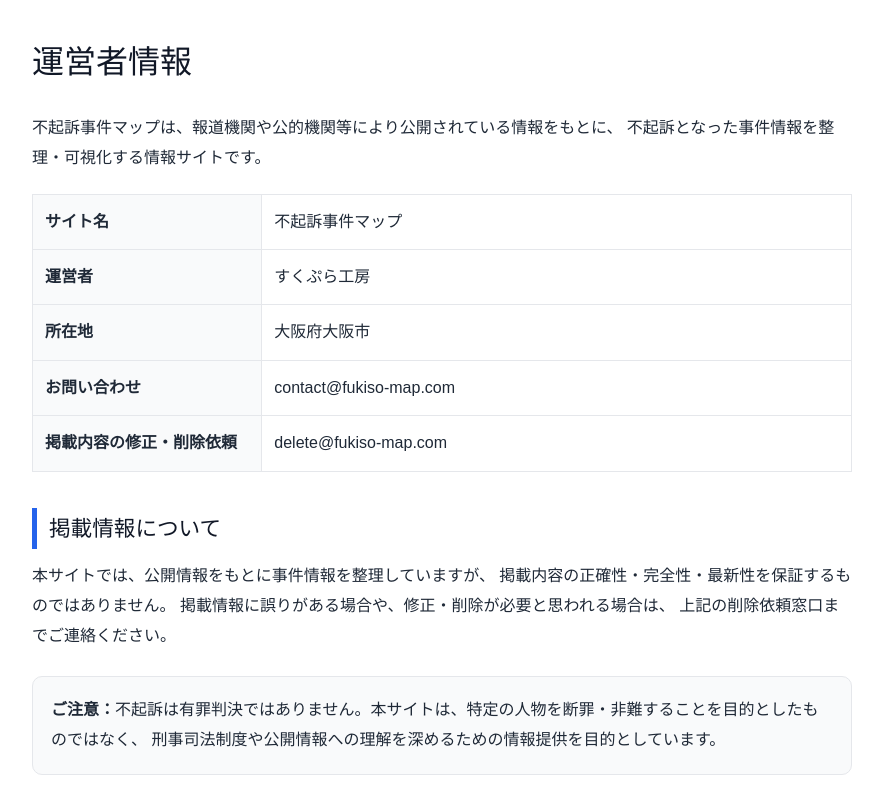
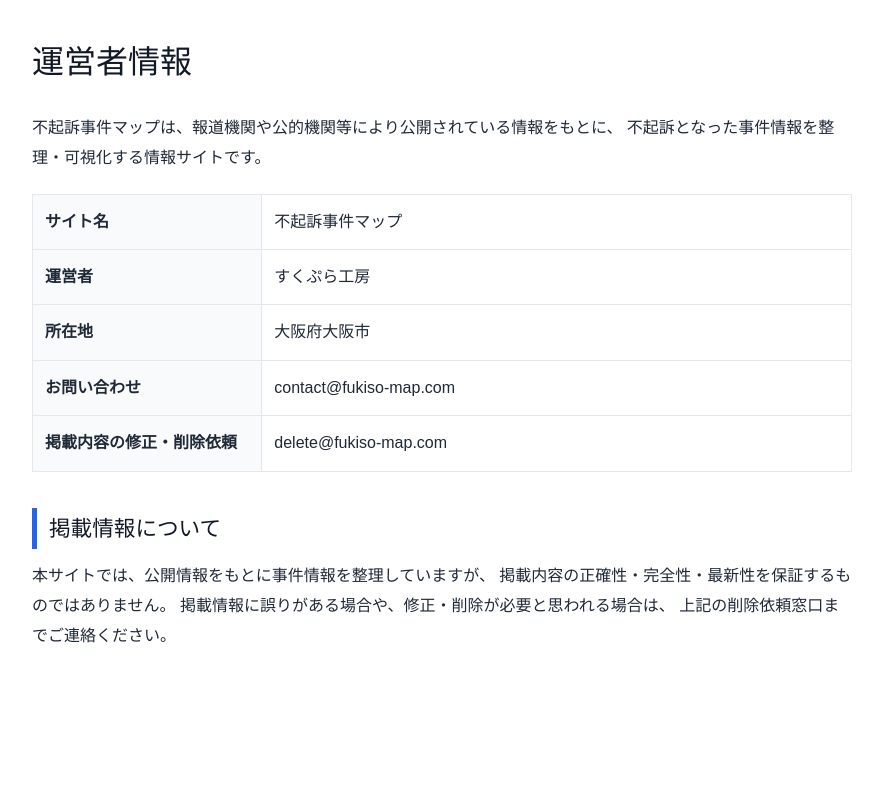
Before and after one commit to sobaaaaan/jisha-kasai.com, a Next.js app: page /operator in a window 1280 px wide. Shown: the whole page, without its empty margins (198-1081 px from the left). Built offline with nearby package versions, Linux system fonts and the light colour scheme.

Commit message:
Update page.tsx

```diff
--- a/app/operator/page.tsx
+++ b/app/operator/page.tsx
@@ -111,11 +111,7 @@ export default function Page() {
         上記の削除依頼窓口までご連絡ください。
       </p>
 
-      <div style={noteStyle}>
-        <strong>ご注意：</strong>
-        不起訴は有罪判決ではありません。本サイトは、特定の人物を断罪・非難することを目的としたものではなく、
-        刑事司法制度や公開情報への理解を深めるための情報提供を目的としています。
-      </div>
+
     </main>
   );
 }
```
